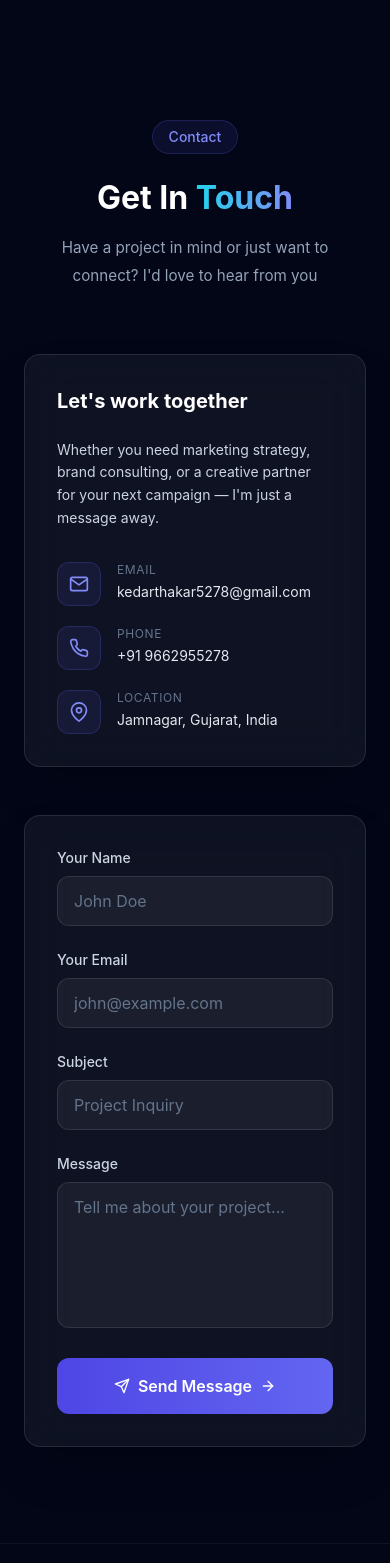
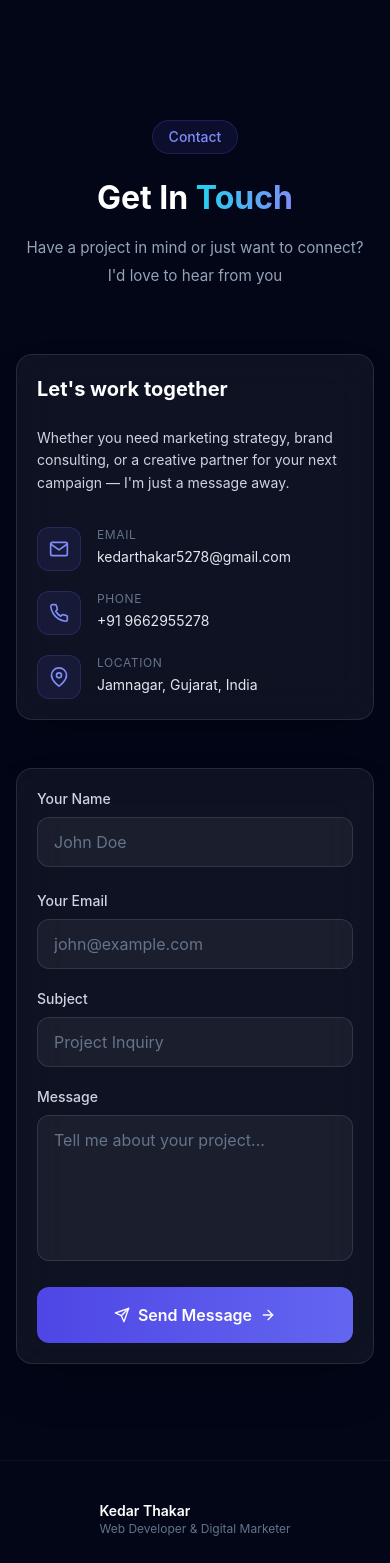
Before and after one commit to kedar5278/Portfolio-, a Next.js app: page / in a window 390 px wide. Shown: the part 9040-10603 px from the top of the page. Built offline with nearby package versions, Linux system fonts and the light colour scheme.

Commit message:
Improve contact form popup handling and mobile layout

```diff
--- a/src/components/Contact.tsx
+++ b/src/components/Contact.tsx
@@ -15,20 +15,16 @@ export default function Contact() {
   const handleSubmit = (e: React.FormEvent) => {
     e.preventDefault();
     setIsSubmitting(true);
-    setTimeout(() => {
-      const { name, email, subject, message } = formData;
-      window.open(
-        `https://mail.google.com/mail/?view=cm&fs=1&to=${personalInfo.email}&su=${encodeURIComponent(subject)}&body=${encodeURIComponent(`From: ${name} (${email})\n\n${message}`)}`,
-        "_blank"
-      );
-      setFormData({ name: "", email: "", subject: "", message: "" });
-      setIsSubmitting(false);
-    }, 1000);
+    const { name, email, subject, message } = formData;
+    const composeUrl = `https://mail.google.com/mail/?view=cm&fs=1&to=${personalInfo.email}&su=${encodeURIComponent(subject)}&body=${encodeURIComponent(`From: ${name} (${email})\n\n${message}`)}`;
+    window.open(composeUrl, "_blank", "noopener,noreferrer");
+    setFormData({ name: "", email: "", subject: "", message: "" });
+    setIsSubmitting(false);
   };
 
   return (
     <SectionWrapper id="contact">
-      <div className="max-w-7xl mx-auto px-6">
+      <div className="mx-auto max-w-7xl px-4 sm:px-6">
         <SectionHeader
           title="Get In Touch"
           subtitle="Have a project in mind or just want to connect? I'd love to hear from you"
@@ -43,7 +39,7 @@ export default function Contact() {
             transition={{ duration: 0.6 }}
             className="lg:col-span-2 space-y-6"
           >
-            <div className="glass-card p-8">
+            <div className="glass-card p-5 sm:p-8">
               <h3 className="text-xl font-bold text-white mb-6">Let&apos;s work together</h3>
               <p className="text-dark-300 text-sm leading-relaxed mb-8">
                 Whether you need marketing strategy, brand consulting, or a creative partner for your next campaign — I&apos;m just a message away.
@@ -82,7 +78,7 @@ export default function Contact() {
             transition={{ duration: 0.6, delay: 0.2 }}
             className="lg:col-span-3"
           >
-            <form onSubmit={handleSubmit} className="glass-card p-8 space-y-6">
+            <form onSubmit={handleSubmit} className="glass-card space-y-5 p-5 sm:space-y-6 sm:p-8">
               <div className="grid sm:grid-cols-2 gap-6">
                 <div>
                   <label className="block text-sm font-medium text-dark-300 mb-2">Your Name</label>
```
